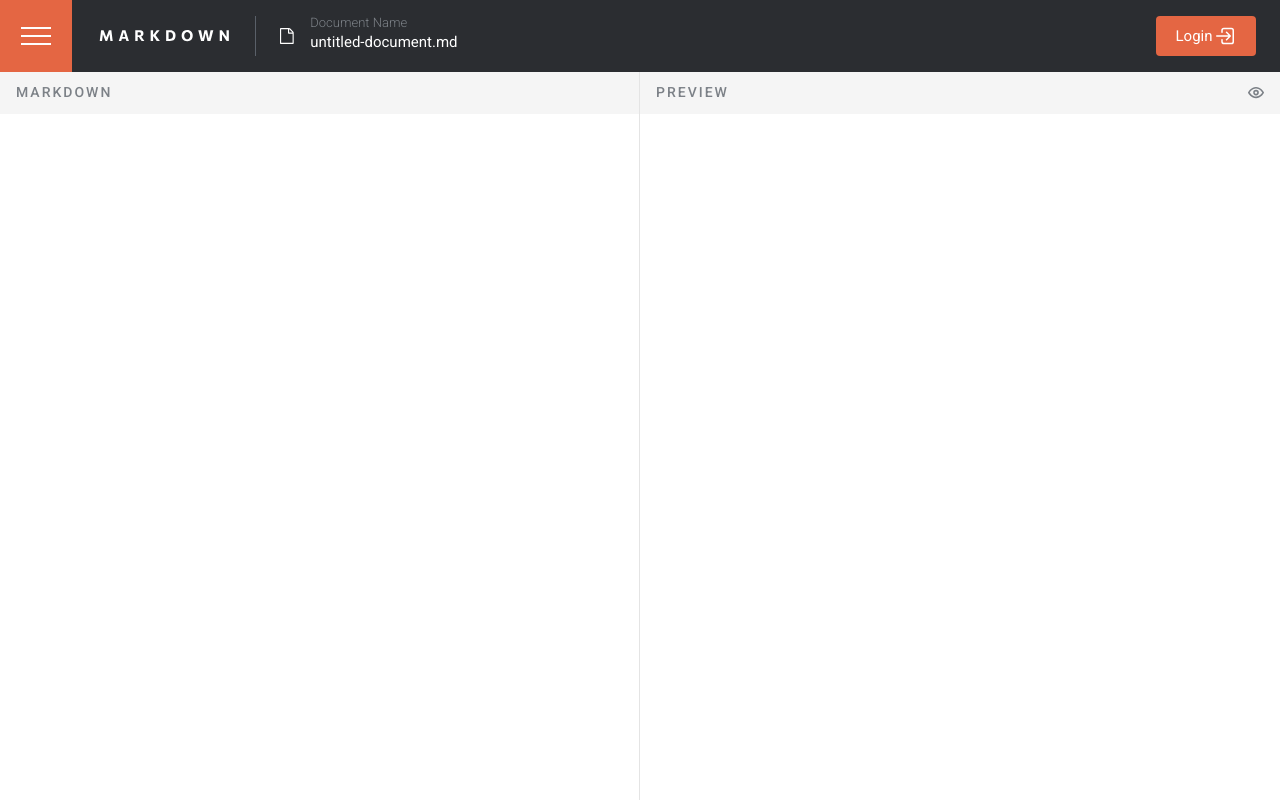
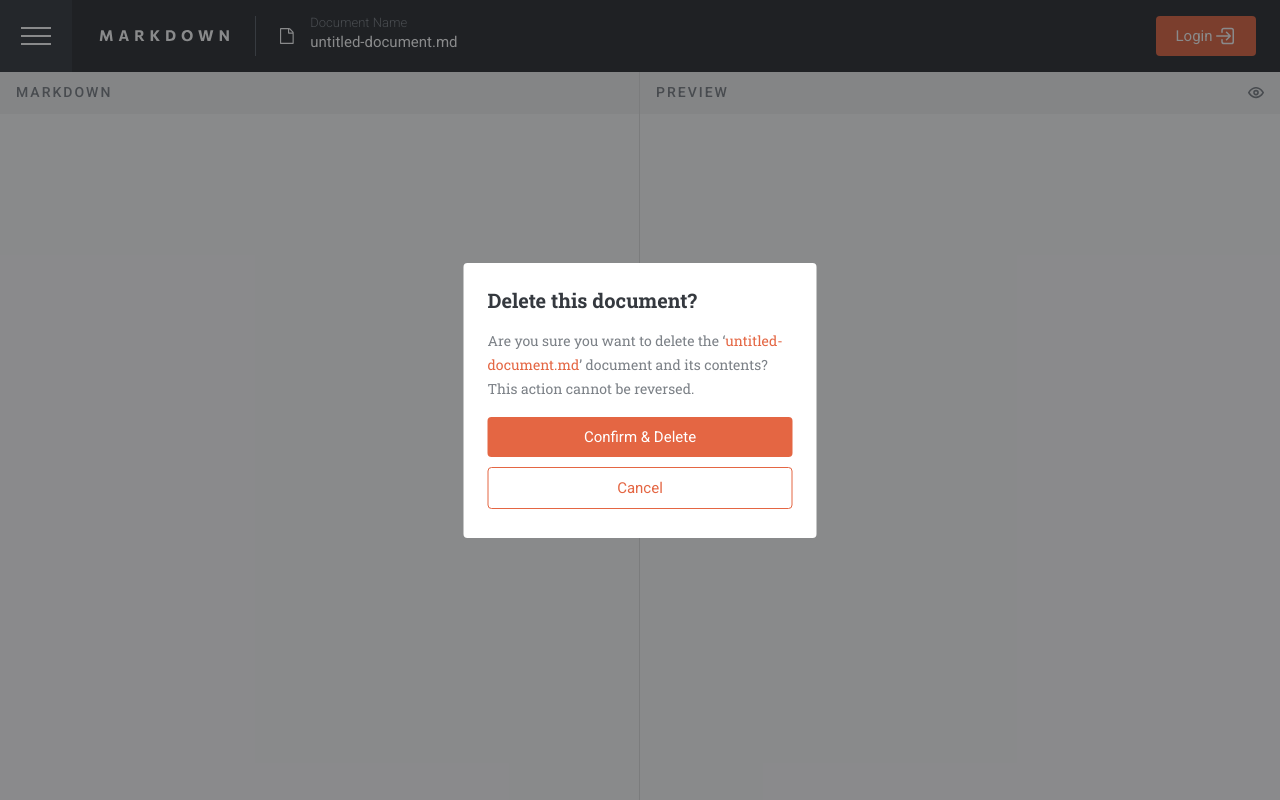
Before and after one commit to chris-nowicki/in-browser-markdown-editor, a Next.js app: page / in a window 1280 px wide. Built offline with nearby package versions, Linux system fonts and the light colour scheme; no server answers.

Commit message:
completed delete modal with dark/light theme

```diff
--- /dev/null
+++ b/components/DeleteModal/DeleteModal.module.scss
@@ -0,0 +1,116 @@
+.container {
+    position: absolute;
+    display: flex;
+    flex-direction: column;
+    justify-content: center;
+    align-items: center;
+    width: 100vw;
+    height: 100vh;
+    mix-blend-mode: normal;
+    z-index: 20;
+}
+
+.containerLight {
+    background-color: hsla(225, 9, 9, 0.5);
+}
+
+.containerDark {
+    background-color: hsla(213, 4, 51, 0.5);
+}
+
+.modal {
+    display: flex;
+    flex-direction: column;
+    position: absolute;
+    left: 50%;
+    -webkit-transform: translateX(-50%);
+    transform: translateX(-50%);
+    width: 353px;
+    height: 275px;
+    border-radius: 4px;
+    background-color: white;
+    padding: 24px;
+    font-family: var(--slab-font);
+    z-index: 30;
+
+    & h4 {
+        font-style: normal;
+        font-weight: 700;
+        font-size: 20px;
+        line-height: 26px;
+        color: #35393f;
+        margin-bottom: 16px;
+    }
+
+    & p {
+        font-style: normal;
+        font-weight: 400;
+        font-size: 14px;
+        line-height: 24px;
+        color: #7c8187;
+        margin-bottom: 16px;
+
+        & span {
+            color: #e46643;
+        }
+    }
+}
+
+.confirm {
+    font-family: var(--roboto-font);
+    font-style: normal;
+    font-weight: 400;
+    font-size: 15px;
+    line-height: 18px;
+    text-align: center;
+    color: #ffffff;
+    background: #e46643;
+    border-radius: 4px;
+    height: 40px;
+    cursor: pointer;
+    margin-bottom: 10px;
+}
+
+.confirm:hover {
+    background-color: #f39765;
+}
+
+.cancel {
+    font-family: var(--roboto-font);
+    font-style: normal;
+    font-weight: 400;
+    font-size: 15px;
+    line-height: 18px;
+    text-align: center;
+    color: #e46643;
+    border-radius: 4px;
+    height: 40px;
+    cursor: pointer;
+    border: 1px solid #e46643;
+}
+
+.cancel:hover {
+    background-color: #e46643;
+    color: white;
+}
+
+.modal.dark {
+    background-color: #1d1f22;
+
+    & h4 {
+        color: white;
+    }
+
+    & p {
+        color: #c1c4cb;
+
+        & span {
+            color: white;
+            font-weight: 700;
+        }
+    }
+}
+
+.dark .cancel {
+    color: white;
+}
--- /dev/null
+++ b/components/DeleteModal/DeleteModal.tsx
@@ -0,0 +1,50 @@
+import { useContext } from 'react'
+import { DataContext } from '../../contexts/DataContext'
+import { AppContext } from '../../contexts/AppContext'
+
+// Styles
+import styles from './DeleteModal.module.scss'
+
+// Font
+import { Roboto_Slab } from '@next/font/google'
+const slab = Roboto_Slab({
+    variable: '--slab-font',
+})
+
+function DeleteModal() {
+    const {
+        deleteDocument,
+        setDeleteDocument,
+        handleDeleteDocument,
+        data,
+        currentIndex,
+    } = useContext(DataContext)
+
+    const { theme } = useContext(AppContext)
+    return (
+        <div className={`${styles.container} ${theme == 'dark' ? styles.containerDark : styles.containerLight}`}>
+            <div className={`${styles.modal} ${slab.variable} ${styles[theme]}`}>
+                <h4>Delete this document?</h4>
+                <p>
+                    Are you sure you want to delete the ‘
+                    <span>{data.files[currentIndex].name}</span>’ document and
+                    its contents? This action cannot be reversed.
+                </p>
+                <button
+                    className={styles.confirm}
+                    onClick={() => handleDeleteDocument()}
+                >
+                    Confirm & Delete
+                </button>
+                <button
+                    className={styles.cancel}
+                    onClick={() => setDeleteDocument(false)}
+                >
+                    Cancel
+                </button>
+            </div>
+        </div>
+    )
+}
+
+export default DeleteModal
--- a/components/MarkDown/markdown.module.scss
+++ b/components/MarkDown/markdown.module.scss
@@ -76,7 +76,7 @@
     line-height: 24px;
     font-family: var(--slab);
     color: $light-text-primary;
-    overflow-y: scroll;
+    overflow-y: auto;
 
     & h1 {
         font-style: normal;
--- a/components/NavBar/NavBar.tsx
+++ b/components/NavBar/NavBar.tsx
@@ -13,14 +13,8 @@ import styles from './navbar.module.scss'
 
 function NavBar() {
     const { showMenu, setShowMenu } = useContext(AppContext)
-    const {
-        data,
-        setData,
-        currentIndex,
-        setCurrentIndex,
-        setContent,
-        content,
-    } = useContext(DataContext)
+    const { data, setData, currentIndex, content, setDeleteDocument } =
+        useContext(DataContext)
     const { user } = useUser()
     const router = useRouter()
 
@@ -42,20 +36,6 @@ function NavBar() {
                 content: content,
             })
             .then((res) => console.log(res.data.data))
-            .catch((err) => console.log(err))
-    }
-
-    const handleDelete = () => {
-        axios
-            .put('http://localhost:3000/api/users/documents/delete', {
-                id: user?.sub,
-                mdxID: data.files[currentIndex]._id,
-            })
-            .then((res) => {
-                setData(res.data.data)
-                setCurrentIndex(0)
-                setContent(res.data.data.files[0].content)
-            })
             .catch((err) => console.log(err))
     }
 
@@ -118,7 +98,7 @@ function NavBar() {
                     <>
                         <button
                             className={styles.deleteDocument}
-                            onClick={() => handleDelete()}
+                            onClick={() => setDeleteDocument(true)}
                         >
                             <svg
                                 width='18'
--- a/contexts/DataContext.tsx
+++ b/contexts/DataContext.tsx
@@ -17,6 +17,9 @@ export const DataContext = createContext<DataContextTypes>({
     setContent: () => null,
     currentIndex: 1,
     setCurrentIndex: () => null,
+    deleteDocument: true,
+    setDeleteDocument: () => null,
+    handleDeleteDocument: () => null,
 })
 
 export function DataProvider({
@@ -29,6 +32,7 @@ export function DataProvider({
     const [data, setData] = useState<any>(defaultData)
     const [content, setContent] = useState(data.files[currentIndex].content)
     const { user } = useUser()
+    const [deleteDocument, setDeleteDocument] = useState(true)
 
     useMemo(() => {
         user &&
@@ -46,6 +50,21 @@ export function DataProvider({
                 .catch((err) => console.log(err))
     }, [user])
 
+    const handleDeleteDocument = () => {
+        axios
+            .put('http://localhost:3000/api/users/documents/delete', {
+                id: user?.sub,
+                mdxID: data.files[currentIndex]._id,
+            })
+            .then((res) => {
+                setData(res.data.data)
+                setCurrentIndex(0)
+                setContent(res.data.data.files[0].content)
+                setDeleteDocument(false)
+            })
+            .catch((err) => console.log(err))
+    }
+
     const value: DataContextTypes = useMemo(
         () => ({
             data,
@@ -54,8 +73,11 @@ export function DataProvider({
             setContent,
             currentIndex,
             setCurrentIndex,
+            deleteDocument,
+            setDeleteDocument,
+            handleDeleteDocument,
         }),
-        [data, content, currentIndex]
+        [data, content, currentIndex, deleteDocument]
     )
 
     return <DataContext.Provider value={value}>{children}</DataContext.Provider>
--- a/pages/index.tsx
+++ b/pages/index.tsx
@@ -5,9 +5,11 @@ import Head from 'next/head'
 import NavBar from '../components/NavBar/NavBar'
 import SideBar from '../components/SideBar/SideBar'
 import MarkDown from '../components/MarkDown/MarkDown'
+import DeleteModal from '../components/DeleteModal/DeleteModal'
 
 // Context
 import { AppContext } from '../contexts/AppContext'
+import { DataContext } from '../contexts/DataContext'
 
 // Fonts
 import { Roboto } from '@next/font/google'
@@ -23,6 +25,8 @@ import styles from './index.module.scss'
 
 export default function Home() {
     const { showMenu } = useContext(AppContext)
+    const {deleteDocument} = useContext(DataContext)
+
     return (
         <>
             <Head>
@@ -43,6 +47,7 @@ export default function Home() {
                     <NavBar />
                     <MarkDown />
                 </div>
+            {deleteDocument && <DeleteModal />}
             </div>
         </>
     )
--- a/types/index.ts
+++ b/types/index.ts
@@ -5,6 +5,9 @@ export interface DataContextTypes {
     setContent: (content: any) => void
     currentIndex: number
     setCurrentIndex: (currentIndex: number) => void
+    deleteDocument: boolean
+    setDeleteDocument: (deleteDocument: any) => void
+    handleDeleteDocument: () => void
 }
 
 export interface AppContextTypes {
```
